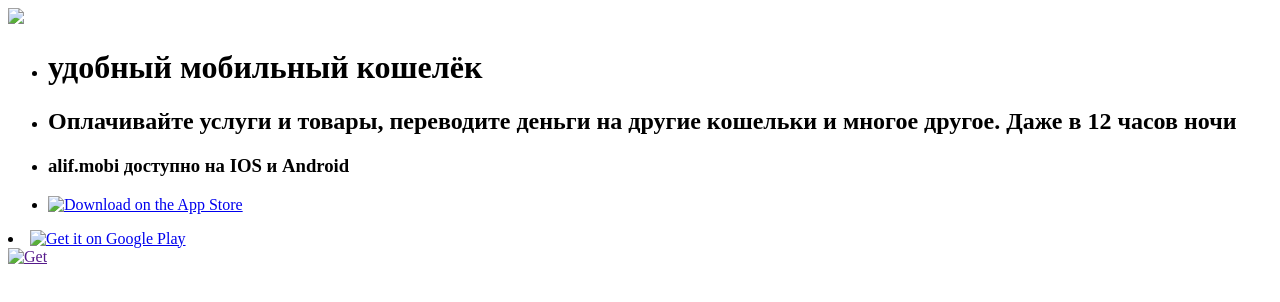
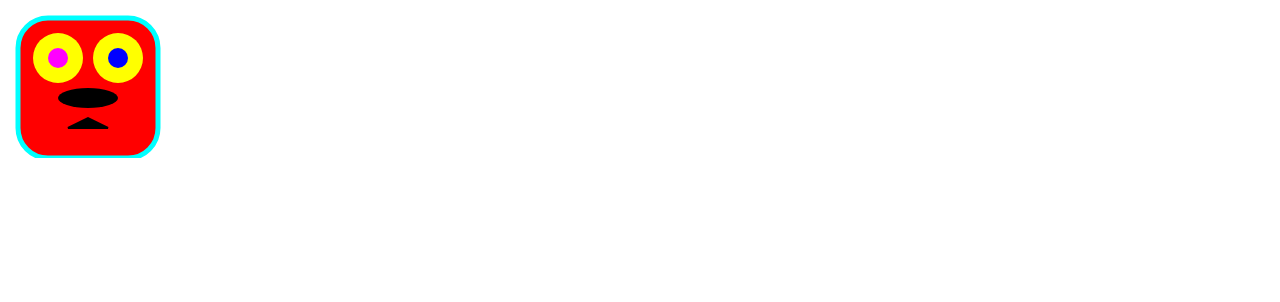
Before and after one commit to kkatrin06/into, a plain HTML site: page index.html in a window 1280 px wide. Drawn offline with Linux system fonts and the light colour scheme.

Commit message:
Add files via upload

```diff
--- a/index.html
+++ b/index.html
@@ -1,54 +1,35 @@
 <!DOCTYPE html>
 <html lang="en">
-<div>
-
 <head>
     <meta charset="UTF-8">
     <meta http-equiv="X-UA-Compatible" content="IE=edge">
     <meta name="viewport" content="width=device-width, initial-scale=1.0">
     <title>Document</title>
-        <link rel="stylesheet" href="style.css">
 </head>
+<body>
+    <svg
+    xmlns="https://www.w3.org/2000/svg">
+    version="1.1"
+    width="160" height="160">
+    <rect
+    x="10" y="10"
+    width="140" height="140"
+    rx="30" ry="30"
+    fill="#f00"
+    stroke="#0ff" stroke-width="5"
+    />
+<circle cx="50" cy="50" r="25" fill="#ff0"/>
+<circle cx="110" cy="50" r="25" fill="#ff0"/>
+<circle cx="50" cy="50" r="10" fill="#f0f"/>
+<circle cx="110" cy="50" r="10" fill="#00f"/>
 
-    <body>
-        <style>
-            main {
-                background-color: rgb(81, 221, 53);
-                display: flex;
-            }
-        </style>
 
-        <div class="container" style="background-image: url('img/hero-bg.png')">
+<ellipse cx="80" cy="90" rx="30" ry="10" fill="#00"/>
+<line x1="60" y1="120" x2="100" y2="120"
+stroke="#000" stroke-width="2"/>
 
-            <div>
-                <img src="img/hero-logo-new.png">
-                <ul>
-                    <li>
-                        <h1>удобный мобильный кошелёк</h1>
-                    </li>
-                    <li>
-                        <h2>Оплачивайте услуги и товары, переводите деньги на другие кошельки и многое другое. Даже в 12
-                            часов ночи</h2>
-                    </li>
-                    <li>
-                        <h3>alif.mobi доступно на IOS и Android</h3>
-                    </li>
-                </ul>
-                <ul>
-                    <li><a href="https://googl/SoNT1V">
-                            <img src="img/playmarket-2x.png" alt="Download on the App Store" width="150"></li>
-                    </a>
-                </ul>
-                <li> <a href="https://googl/tNydMC">
-                        <img src="img/appstore-2x.png" alt="Get it on Google Play" width="150"> </li>
-                </a>
-            </div>
-            <div>
-
-                <a href="">
-                    <img src="img/hero-phones.png" alt="Get">
-            </div>
-        </div>
+<polygon points="60,120 100,120, 80,110"
+stroke="#000" stroke-width="2"/>
+</svg>
 </body>
-
 </html>
```
Also changed, not shown: PixelArt (5).png (added), dowd.jpg (added), download.jpg (added), i.png (added), images.jpg (added). Lines whose indentation alone changed are shown as unchanged.
